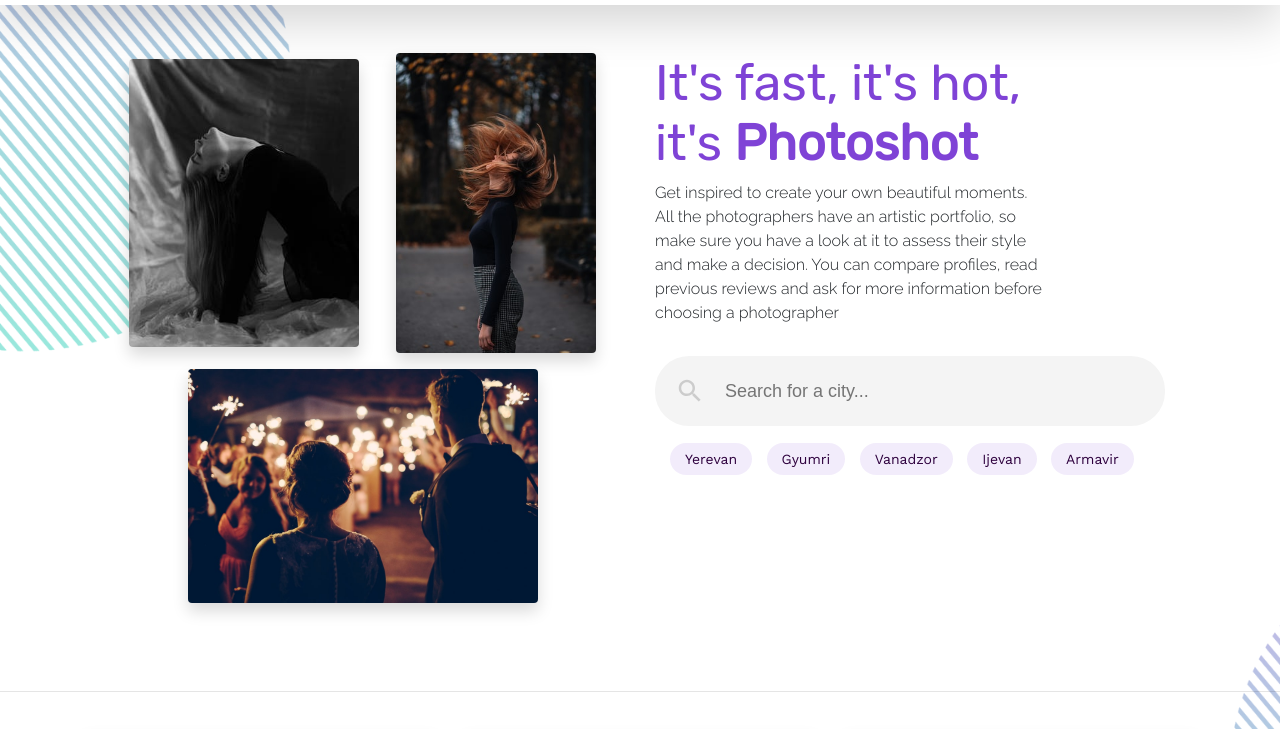
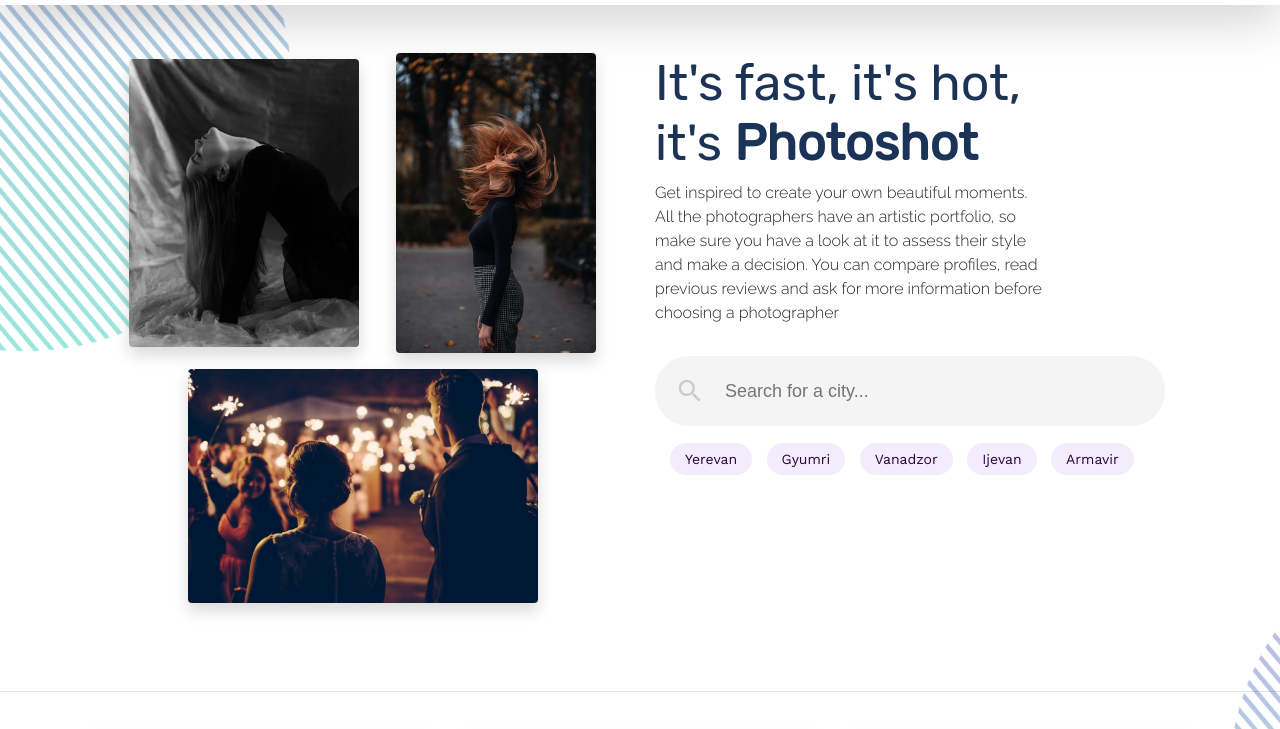
Before and after one commit to technoanush/photo, a plain HTML site: page index.html in a window 1280 px wide. Shown: the part 61-790 px from the top of the page. Drawn offline with nearby package versions, Linux system fonts and the light colour scheme; files that its build step writes are made by us from their sources; files whose address does not match are found by name.

Commit message:
Update style.css

```diff
--- a/style.css
+++ b/style.css
@@ -27,7 +27,7 @@
 	outline: 0;
 }
 .title{
-	color: #7f43d6;
+	color: #1A3357;
 }
 .title{
 	font-size: 50px;
```
